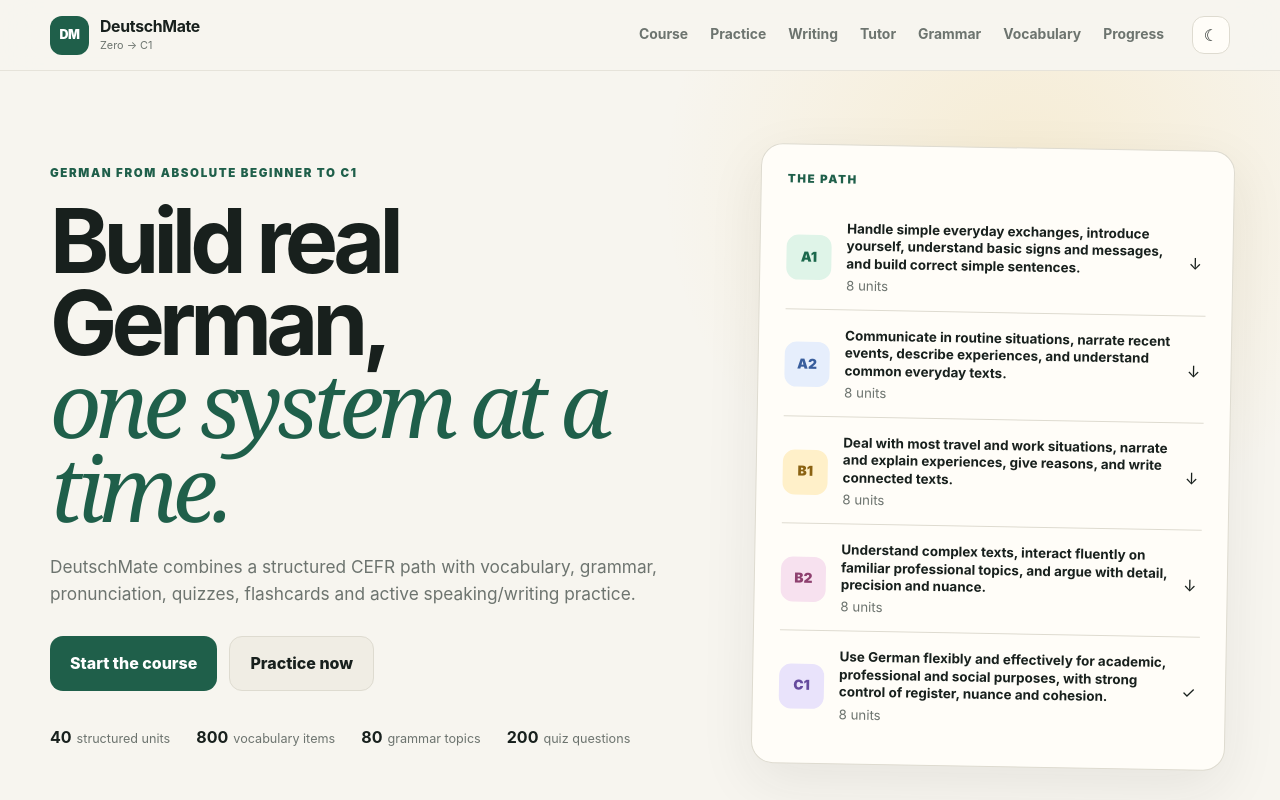
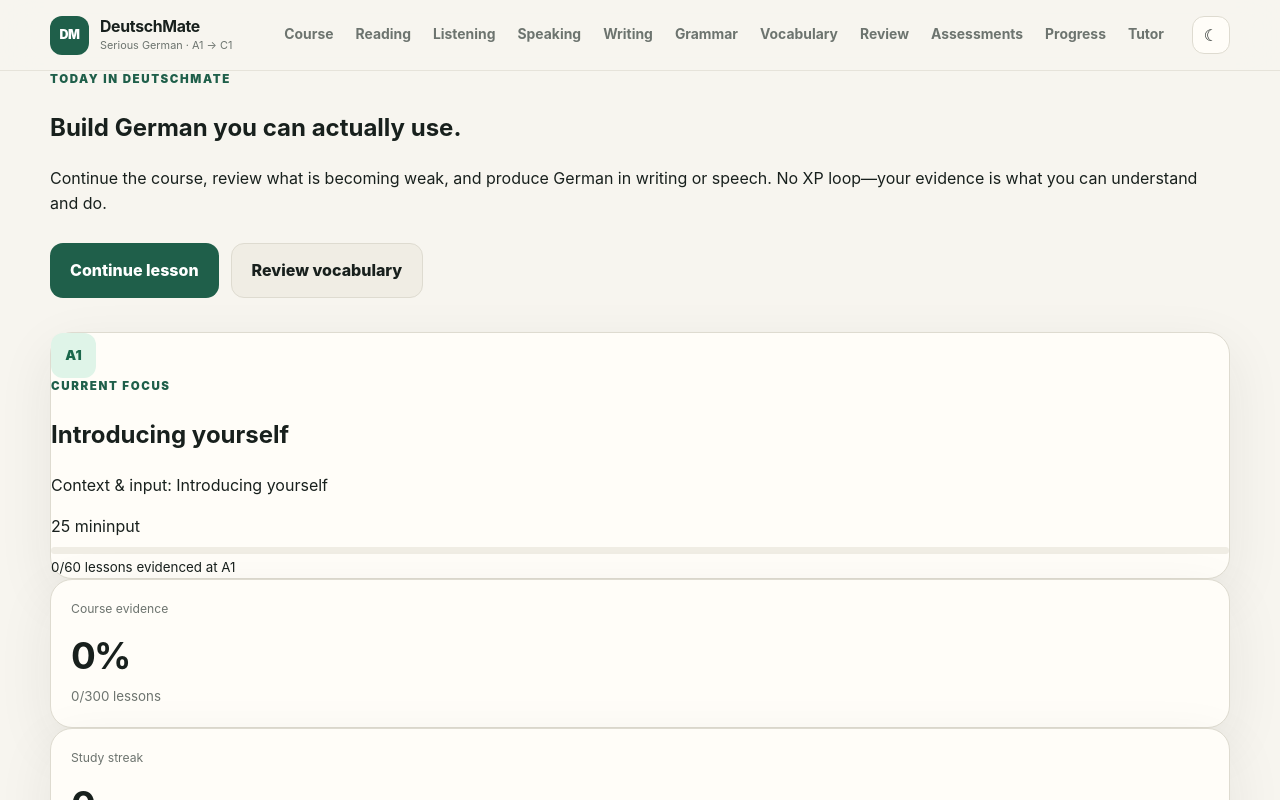
Before and after one commit to DevEssaAhmed/DeutschMate, a Next.js app: page / in a window 1280 px wide. Shown: the top 800 px of the page. Built offline with nearby package versions, Linux system fonts and the light colour scheme.

Commit message:
Switch core navigation to v2 course and competency UX

```diff
--- a/app/page.tsx
+++ b/app/page.tsx
@@ -1,41 +1,5 @@
-import Link from "next/link";
-import { courseData, levelOrder } from "@/lib/course";
-import { ProgressSummary } from "@/components/progress-summary";
+import { TodayDashboard } from "@/components/today-dashboard";
 
 export default function HomePage() {
-  return (
-    <main>
-      <section className="hero-section">
-        <div className="shell hero-grid">
-          <div className="hero-copy">
-            <span className="eyebrow">GERMAN FROM ABSOLUTE BEGINNER TO C1</span>
-            <h1>Build real German,<br/><em>one system at a time.</em></h1>
-            <p>DeutschMate combines a structured CEFR path with vocabulary, grammar, pronunciation, quizzes, flashcards and active speaking/writing practice.</p>
-            <div className="hero-actions"><Link className="button primary large" href="/learn">Start the course</Link><Link className="button secondary large" href="/practice">Practice now</Link></div>
-            <div className="hero-proof"><span><strong>40</strong> structured units</span><span><strong>800</strong> vocabulary items</span><span><strong>80</strong> grammar topics</span><span><strong>200</strong> quiz questions</span></div>
-          </div>
-          <div className="hero-panel card">
-            <span className="eyebrow">THE PATH</span>
-            <div className="path-stack">
-              {levelOrder.map((level, index) => <div className="path-row" key={level}><span className={`level-badge level-${level.toLowerCase()}`}>{level}</span><div><strong>{courseData.levels[level].goal}</strong><small>{courseData.units.filter((u) => u.level === level).length} units</small></div><span>{index < levelOrder.length - 1 ? "↓" : "✓"}</span></div>)}
-            </div>
-          </div>
-        </div>
-      </section>
-
-      <section className="shell home-progress"><ProgressSummary /></section>
-
-      <section className="shell feature-section">
-        <div className="section-intro"><span className="eyebrow">HOW DEUTSCHMATE WORKS</span><h2>Learn, retrieve, produce, repeat.</h2><p>The platform is designed around active recall and deliberate output—not passive scrolling.</p></div>
-        <div className="feature-grid">
-          <article className="feature-card card"><span>01</span><h3>Structured lessons</h3><p>Every unit has explicit outcomes, grammar explanations, vocabulary and examples tied to a CEFR stage.</p></article>
-          <article className="feature-card card"><span>02</span><h3>Pronunciation on demand</h3><p>Hear German words and example sentences using your device&apos;s German speech engine.</p></article>
-          <article className="feature-card card"><span>03</span><h3>Active recall</h3><p>Flashcards and mixed quizzes draw from the full course instead of keeping knowledge trapped inside one lesson.</p></article>
-          <article className="feature-card card"><span>04</span><h3>Output practice</h3><p>Speaking, writing, transformation and grammar tasks force you to create German—not just recognize it.</p></article>
-          <article className="feature-card card"><span>05</span><h3>Progress that persists</h3><p>Unit completion, quiz attempts, daily goal and study streak are stored automatically in your browser.</p></article>
-          <article className="feature-card card"><span>06</span><h3>Reference libraries</h3><p>Search all 800 vocabulary items and all 80 grammar topics across A1, A2, B1, B2 and C1.</p></article>
-        </div>
-      </section>
-    </main>
-  );
+  return <TodayDashboard />;
 }
--- a/components/site-header.tsx
+++ b/components/site-header.tsx
@@ -7,16 +7,20 @@
       <div className="shell nav-shell">
         <Link href="/" className="brand" aria-label="DeutschMate home">
           <span className="brand-mark">DM</span>
-          <span><strong>DeutschMate</strong><small>Zero → C1</small></span>
+          <span><strong>DeutschMate</strong><small>Serious German · A1 → C1</small></span>
         </Link>
         <nav className="main-nav" aria-label="Main navigation">
           <Link href="/learn">Course</Link>
-          <Link href="/practice">Practice</Link>
+          <Link href="/reading">Reading</Link>
+          <Link href="/listening">Listening</Link>
+          <Link href="/speaking">Speaking</Link>
           <Link href="/writing">Writing</Link>
-          <Link href="/tutor">Tutor</Link>
           <Link href="/grammar">Grammar</Link>
           <Link href="/vocabulary">Vocabulary</Link>
+          <Link href="/practice">Review</Link>
+          <Link href="/assessments">Assessments</Link>
           <Link href="/progress">Progress</Link>
+          <Link href="/tutor">Tutor</Link>
         </nav>
         <ThemeToggle />
       </div>
```
Also changed, not shown: app/learn/[level]/[module]/[lesson]/page.tsx (added, +20 -0 lines), app/learn/page.tsx (+12 -2 lines), app/practice/page.tsx (+12 -5 lines), app/progress/page.tsx (+12 -3 lines).
